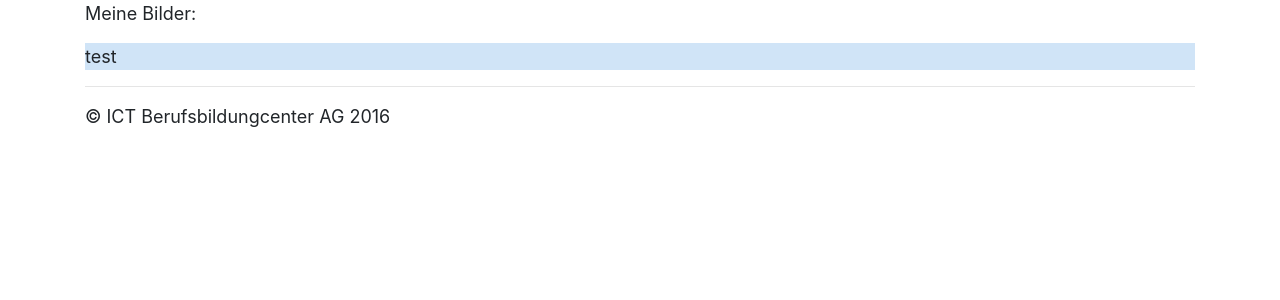
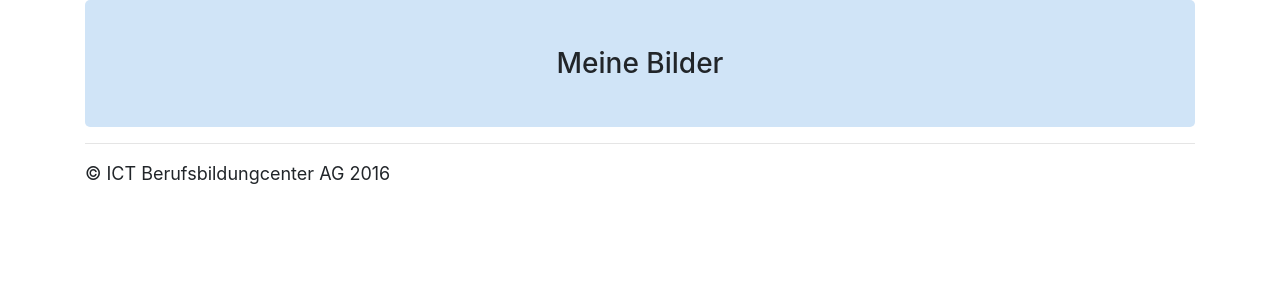
Before and after one commit to patricflueckiger/upload_your_picture, a PHP site: template view/meine_bilder.php in a window 1280 px wide. Shown: the part 56-356 px from the top of the page. Run offline with PHP 8.4, Linux system fonts and the light colour scheme; the template is opened without the code that fills it, so the values that code supplies are empty; some libraries are stand-ins or nearby versions.

Commit message:
meine_favoriten.php hinzugefügt

```diff
--- a/view/meine_bilder.php
+++ b/view/meine_bilder.php
@@ -1,9 +1,21 @@
-<p>Meine Bilder:</p>
-<?php
-  foreach ($bilder as $bild) {
-    echo $bild->titel;
-  }
-?>
-<div class="" style="background-color:#d0e4f7;height:auto;width:auto;">
-  <p>test</p>
+<div class="pt-5" style="background-color:#d0e4f7;height:100%;width:auto;border-radius:5px;">
+
+    <div class="cotainer">
+      <h3 class="text-center mb-5">Meine Bilder</h3>
+      <div class="row" style="padding-left:90px;">
+      <?php
+        for ($i=0; $i < count($bilder); $i++) {
+      ?>
+      <div class='col-sm-6'>
+          <div class='bild-container' style='width:320px;height:320px;'>
+            <h3><?php echo $bilder[$i]->titel?></h3>
+            <img src="../public/images/pexels-photo-226243.jpeg" alt='bild' style='height:100%;width:100%;border:2px solid #c0cad4;border-radius:5px;'>
+          </div>
+      </div>
+
+      <?php
+      }
+    ?>
+    </div>
+  </div>
 </div>
```
Also changed, not shown: view/meine_favoriten.php (added).
